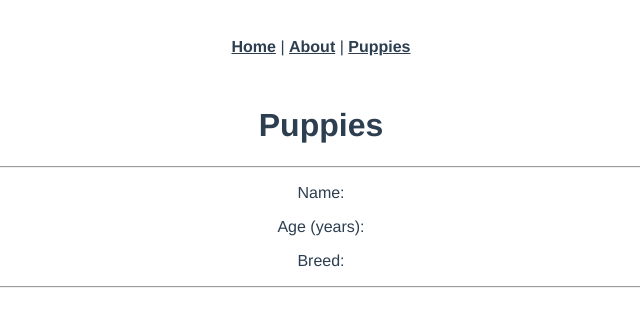
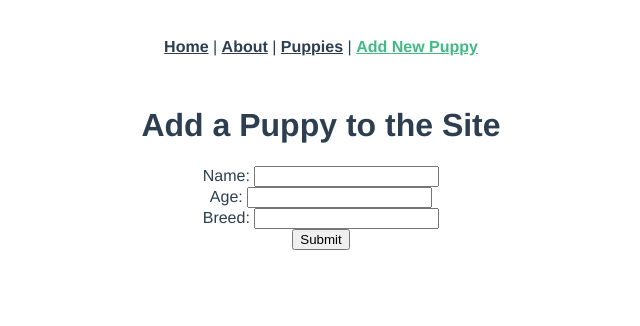
Before and after one commit to mikemorton72/pupper-vue, a Vue app: page /puppies/new in a window 1280 px wide. Shown: the top 326 px of the page, without its empty margins (319-959 px from the left). Built offline with nearby package versions, Linux system fonts and the light colour scheme; no server answers.

Commit message:
adds puppy create page

```diff
--- a/src/App.vue
+++ b/src/App.vue
@@ -3,7 +3,8 @@
     <div id="nav">
       <router-link to="/">Home</router-link> |
       <router-link to="/about">About</router-link> |
-      <router-link to="/puppies">Puppies</router-link>
+      <router-link to="/puppies">Puppies</router-link> |
+      <router-link to="/puppies/new">Add New Puppy</router-link>
     </div>
     <router-view/>
   </div>
--- a/src/router/index.js
+++ b/src/router/index.js
@@ -4,6 +4,7 @@ import Home from '../views/Home.vue';
 import About from '../views/About.vue';
 import PuppiesIndex from '../views/PuppiesIndex.vue';
 import PuppiesShow from '../views/PuppiesShow.vue';
+import PuppiesCreate from '../views/PuppiesCreate.vue';
 
 Vue.use(VueRouter);
 
@@ -24,6 +25,11 @@ const routes = [
     component: About
   },
   {
+    path: '/puppies/new',
+    name: 'Puppies Create',
+    component: PuppiesCreate
+  },
+  {
     path: '/puppies/:id',
     name: 'Puppies Show',
     component: PuppiesShow
--- /dev/null
+++ b/src/views/PuppiesCreate.vue
@@ -0,0 +1,55 @@
+<template>
+  <div class="home">
+    <h1>Add a Puppy to the Site</h1>
+    <ul>
+      <li v-for="error in errors">{{ error }}</li>
+    </ul>
+    <form v-on:submit.prevent="submit()">
+      <div>
+        <label>Name: </label>
+        <input type="text" v-model="newPuppy.name" />
+      </div>
+      <div>
+        <label>Age: </label>
+        <input type="text" v-model="newPuppy.age" />
+      </div>
+      <div>
+        <label>Breed: </label>
+        <input type="text" v-model="newPuppy.breed" />
+      </div>
+      <input type="submit" value="Submit" />
+    </form>
+  </div>
+</template>
+
+<style>
+img {
+  height: 250px;
+}
+</style>
+
+<script>
+import axios from "axios";
+export default {
+  data: function () {
+    return {
+      newPuppy: {},
+      errors: {},
+    };
+  },
+  created: function () {},
+  methods: {
+    submit: function () {
+      axios
+        .post("/puppies", this.newPuppy)
+        .then((response) => {
+          this.newPuppy = {};
+          this.$router.push("/puppies");
+        })
+        .catch((errors) => {
+          this.errors = errors.response.data.errors;
+        });
+    },
+  },
+};
+</script>
```
